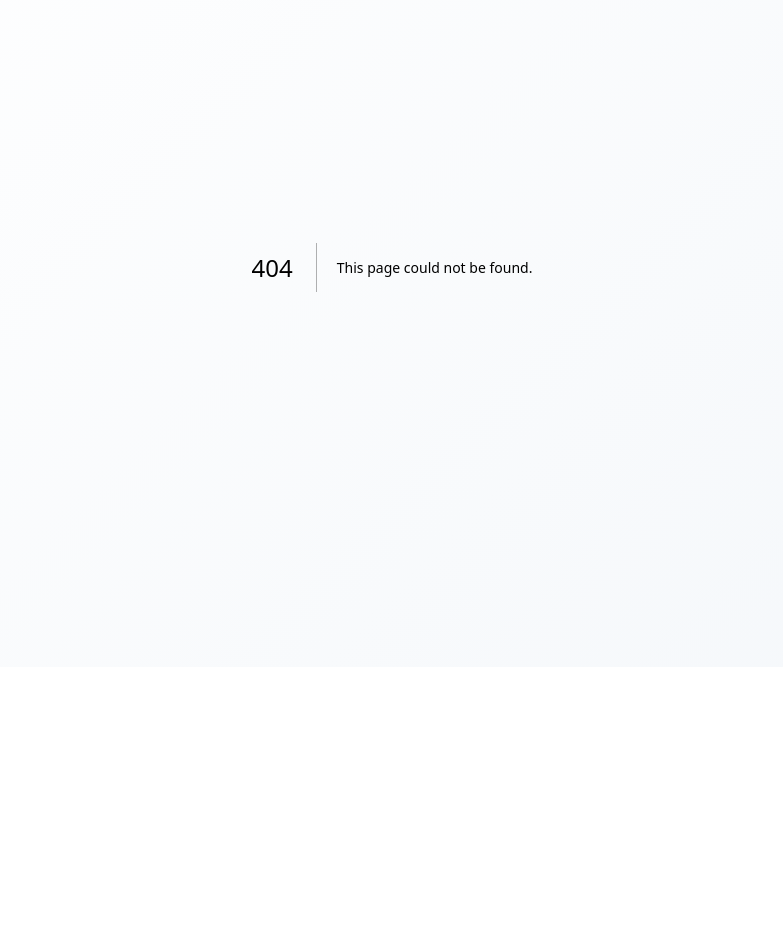
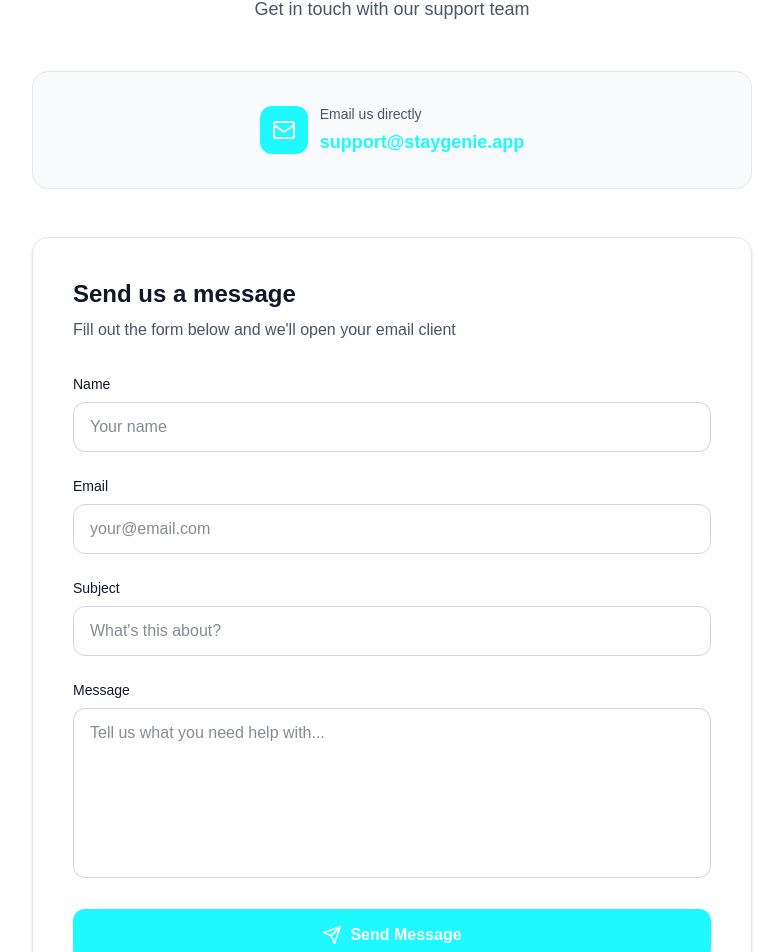
Before and after one commit to Colin-Posat/StayGenieLanding, a Next.js app: page /support in a window 1280 px wide. Before the commit this address had no page. Shown: the part 213-1165 px from the top of the page, without its empty margins (248-1031 px from the left). Before the commit the page ends 880 px from the top, so only its background shows below. Built offline with nearby package versions, Linux system fonts and the light colour scheme.

Commit message:
support added

```diff
--- a/src/app/page.tsx
+++ b/src/app/page.tsx
@@ -397,6 +397,7 @@ export default function Home() {
           {/* Footer */}
          <footer className="border-t border-gray-200 py-12 text-center space-y-3">
   <div className="flex justify-center gap-6 text-sm text-gray-600">
+    <a href="/support" className="hover:text-gray-900">Support</a>
     <a href="/privacy-policy" className="hover:text-gray-900">Privacy Policy</a>
     <a href="/terms" className="hover:text-gray-900">Terms of Service</a>
   </div>
--- /dev/null
+++ b/src/app/support/page.tsx
@@ -0,0 +1,229 @@
+// src/app/support/page.tsx
+"use client";
+
+import { useState } from "react";
+import Image from 'next/image';
+import Link from 'next/link';
+
+export default function SupportPage() {
+  const [formData, setFormData] = useState({
+    name: "",
+    email: "",
+    subject: "",
+    message: ""
+  });
+  const [showModal, setShowModal] = useState(false);
+
+  const handleSubmit = (e: React.FormEvent) => {
+    e.preventDefault();
+
+    // Create mailto link
+    const mailtoLink = `mailto:support@staygenie.app?subject=${encodeURIComponent(formData.subject)}&body=${encodeURIComponent(
+      `Name: ${formData.name}\nEmail: ${formData.email}\n\nMessage:\n${formData.message}`
+    )}`;
+
+    window.location.href = mailtoLink;
+    setShowModal(true);
+
+    // Reset form
+    setFormData({ name: "", email: "", subject: "", message: "" });
+  };
+
+  const handleChange = (e: React.ChangeEvent<HTMLInputElement | HTMLTextAreaElement>) => {
+    setFormData(prev => ({
+      ...prev,
+      [e.target.name]: e.target.value
+    }));
+  };
+
+  return (
+    <div className="min-h-screen bg-white">
+
+
+      {/* Success Modal */}
+      {showModal && (
+        <div
+          className="fixed inset-0 z-50 grid place-items-center bg-black/40 p-4 backdrop-blur-sm"
+          onClick={() => setShowModal(false)}
+        >
+          <div
+            className="w-full max-w-md rounded-2xl bg-white p-10 shadow-2xl"
+            onClick={(e) => e.stopPropagation()}
+          >
+            <div className="mx-auto mb-6 flex h-16 w-16 items-center justify-center rounded-full bg-[#1df9ff] text-white">
+              <CheckIcon className="h-8 w-8" />
+            </div>
+            <h3 className="mb-3 text-center text-2xl font-semibold text-gray-900">
+              Message sent!
+            </h3>
+            <p className="mb-8 text-center text-gray-600">
+              Your email client should open. We'll get back to you soon.
+            </p>
+            <button
+              onClick={() => setShowModal(false)}
+              className="w-full rounded-xl bg-[#1df9ff] px-6 py-3 font-medium text-white transition-all hover:bg-[#00d4e6] active:scale-[0.98]"
+            >
+              Got it
+            </button>
+          </div>
+        </div>
+      )}
+
+      {/* Main Content */}
+      <main className="mx-auto max-w-3xl px-6 py-16">
+        {/* Header Section */}
+        <div className="text-center mb-12">
+          <h1 className="text-4xl sm:text-5xl font-bold text-gray-900 mb-4">
+            How can we help?
+          </h1>
+          <p className="text-lg text-gray-600">
+            Get in touch with our support team
+          </p>
+        </div>
+
+        {/* Quick Contact Info */}
+        <div className="mb-12 rounded-2xl border border-gray-200 bg-gray-50 p-8">
+          <div className="flex flex-col sm:flex-row items-center justify-center gap-6">
+            <div className="flex items-center gap-3">
+              <div className="flex h-12 w-12 items-center justify-center rounded-xl bg-[#1df9ff] text-white">
+                <EmailIcon className="h-6 w-6" />
+              </div>
+              <div>
+                <div className="text-sm text-gray-600 mb-1">Email us directly</div>
+                <a
+                  href="mailto:support@staygenie.app"
+                  className="text-lg font-semibold text-[#1df9ff] hover:text-[#00d4e6]"
+                >
+                  support@staygenie.app
+                </a>
+              </div>
+            </div>
+          </div>
+        </div>
+
+        {/* Contact Form */}
+        <div className="rounded-2xl border border-gray-200 bg-white p-8 sm:p-10 shadow-sm">
+          <h2 className="text-2xl font-semibold text-gray-900 mb-2">
+            Send us a message
+          </h2>
+          <p className="text-gray-600 mb-8">
+            Fill out the form below and we'll open your email client
+          </p>
+
+          <form onSubmit={handleSubmit} className="space-y-6">
+            <div>
+              <label htmlFor="name" className="block text-sm font-medium text-gray-900 mb-2">
+                Name
+              </label>
+              <input
+                type="text"
+                id="name"
+                name="name"
+                value={formData.name}
+                onChange={handleChange}
+                required
+                className="w-full rounded-xl border border-gray-300 bg-white px-4 py-3 text-gray-900 outline-none transition-all focus:border-[#1df9ff] focus:ring-2 focus:ring-[#1df9ff]/20"
+                placeholder="Your name"
+              />
+            </div>
+
+            <div>
+              <label htmlFor="email" className="block text-sm font-medium text-gray-900 mb-2">
+                Email
+              </label>
+              <input
+                type="email"
+                id="email"
+                name="email"
+                value={formData.email}
+                onChange={handleChange}
+                required
+                className="w-full rounded-xl border border-gray-300 bg-white px-4 py-3 text-gray-900 outline-none transition-all focus:border-[#1df9ff] focus:ring-2 focus:ring-[#1df9ff]/20"
+                placeholder="your@email.com"
+              />
+            </div>
+
+            <div>
+              <label htmlFor="subject" className="block text-sm font-medium text-gray-900 mb-2">
+                Subject
+              </label>
+              <input
+                type="text"
+                id="subject"
+                name="subject"
+                value={formData.subject}
+                onChange={handleChange}
+                required
+                className="w-full rounded-xl border border-gray-300 bg-white px-4 py-3 text-gray-900 outline-none transition-all focus:border-[#1df9ff] focus:ring-2 focus:ring-[#1df9ff]/20"
+                placeholder="What's this about?"
+              />
+            </div>
+
+            <div>
+              <label htmlFor="message" className="block text-sm font-medium text-gray-900 mb-2">
+                Message
+              </label>
+              <textarea
+                id="message"
+                name="message"
+                value={formData.message}
+                onChange={handleChange}
+                required
+                rows={6}
+                className="w-full rounded-xl border border-gray-300 bg-white px-4 py-3 text-gray-900 outline-none transition-all focus:border-[#1df9ff] focus:ring-2 focus:ring-[#1df9ff]/20 resize-none"
+                placeholder="Tell us what you need help with..."
+              />
+            </div>
+
+            <button
+              type="submit"
+              className="w-full rounded-xl bg-[#1df9ff] px-6 py-3.5 font-semibold text-white transition-all hover:bg-[#00d4e6] active:scale-[0.98] flex items-center justify-center gap-2"
+            >
+              <SendIcon className="h-5 w-5" />
+              Send Message
+            </button>
+          </form>
+        </div>
+
+
+      </main>
+
+      {/* Footer */}
+      <footer className="border-t border-gray-200 py-12 text-center space-y-3">
+        <div className="flex justify-center gap-6 text-sm text-gray-600">
+          <Link href="/privacy-policy" className="hover:text-gray-900">Privacy Policy</Link>
+          <Link href="/terms" className="hover:text-gray-900">Terms of Service</Link>
+        </div>
+        <p className="text-sm text-gray-600">
+          © {new Date().getFullYear()} StayGenie · Making hotel search magical
+        </p>
+      </footer>
+    </div>
+  );
+}
+
+// Icons
+function CheckIcon(props: React.SVGProps<SVGSVGElement>) {
+  return (
+    <svg viewBox="0 0 24 24" fill="none" stroke="currentColor" strokeWidth="3" strokeLinecap="round" strokeLinejoin="round" {...props}>
+      <path d="M5 13l4 4L19 7" />
+    </svg>
+  );
+}
+
+function EmailIcon(props: React.SVGProps<SVGSVGElement>) {
+  return (
+    <svg viewBox="0 0 24 24" fill="none" stroke="currentColor" strokeWidth="2" strokeLinecap="round" strokeLinejoin="round" {...props}>
+      <rect x="2" y="4" width="20" height="16" rx="2" />
+      <path d="M22 7l-10 7L2 7" />
+    </svg>
+  );
+}
+
+function SendIcon(props: React.SVGProps<SVGSVGElement>) {
+  return (
+    <svg viewBox="0 0 24 24" fill="none" stroke="currentColor" strokeWidth="2" strokeLinecap="round" strokeLinejoin="round" {...props}>
+      <path d="M22 2L11 13M22 2l-7 20-4-9-9-4 20-7z" />
+    </svg>
+  );
+}
```
